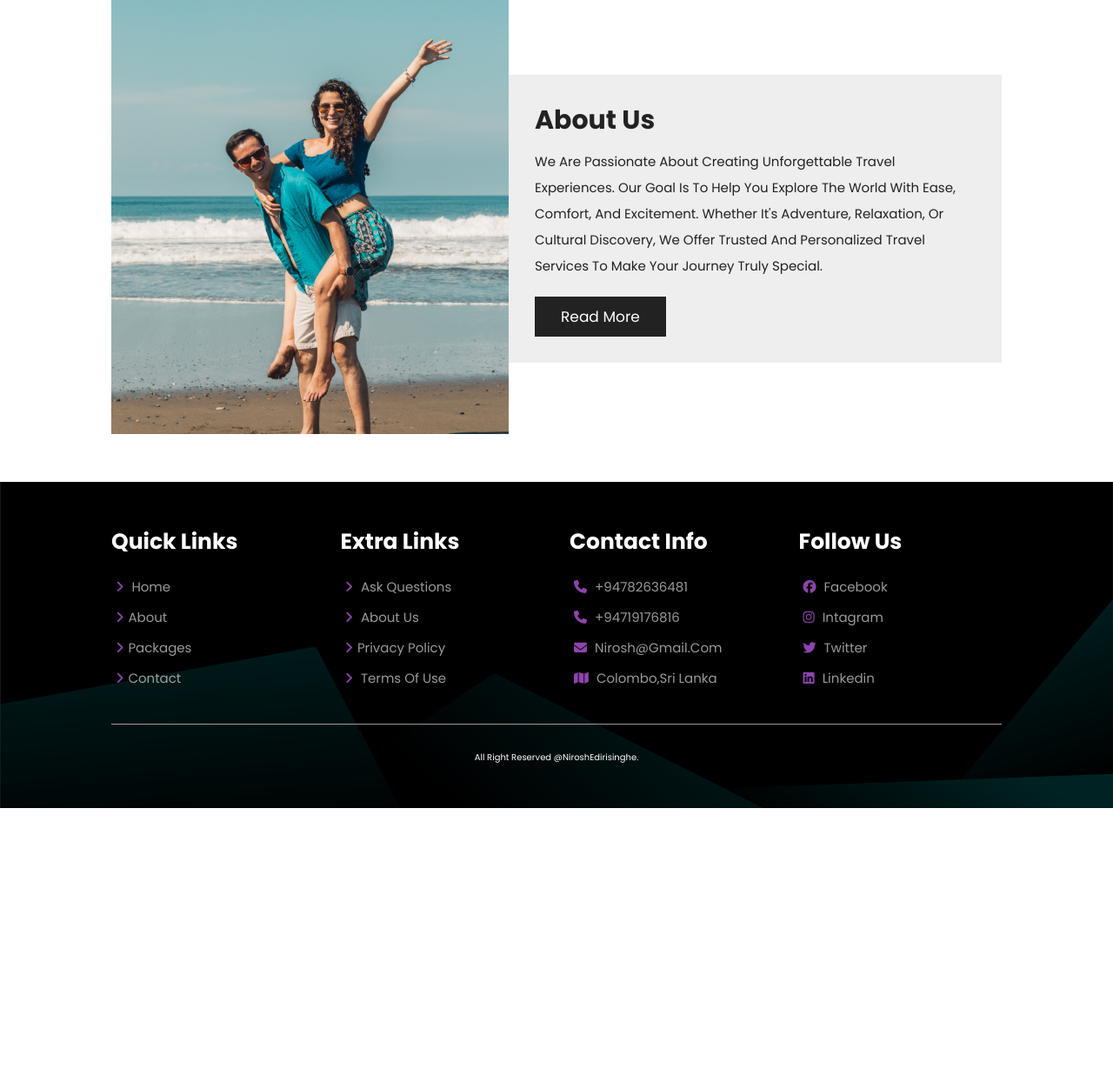
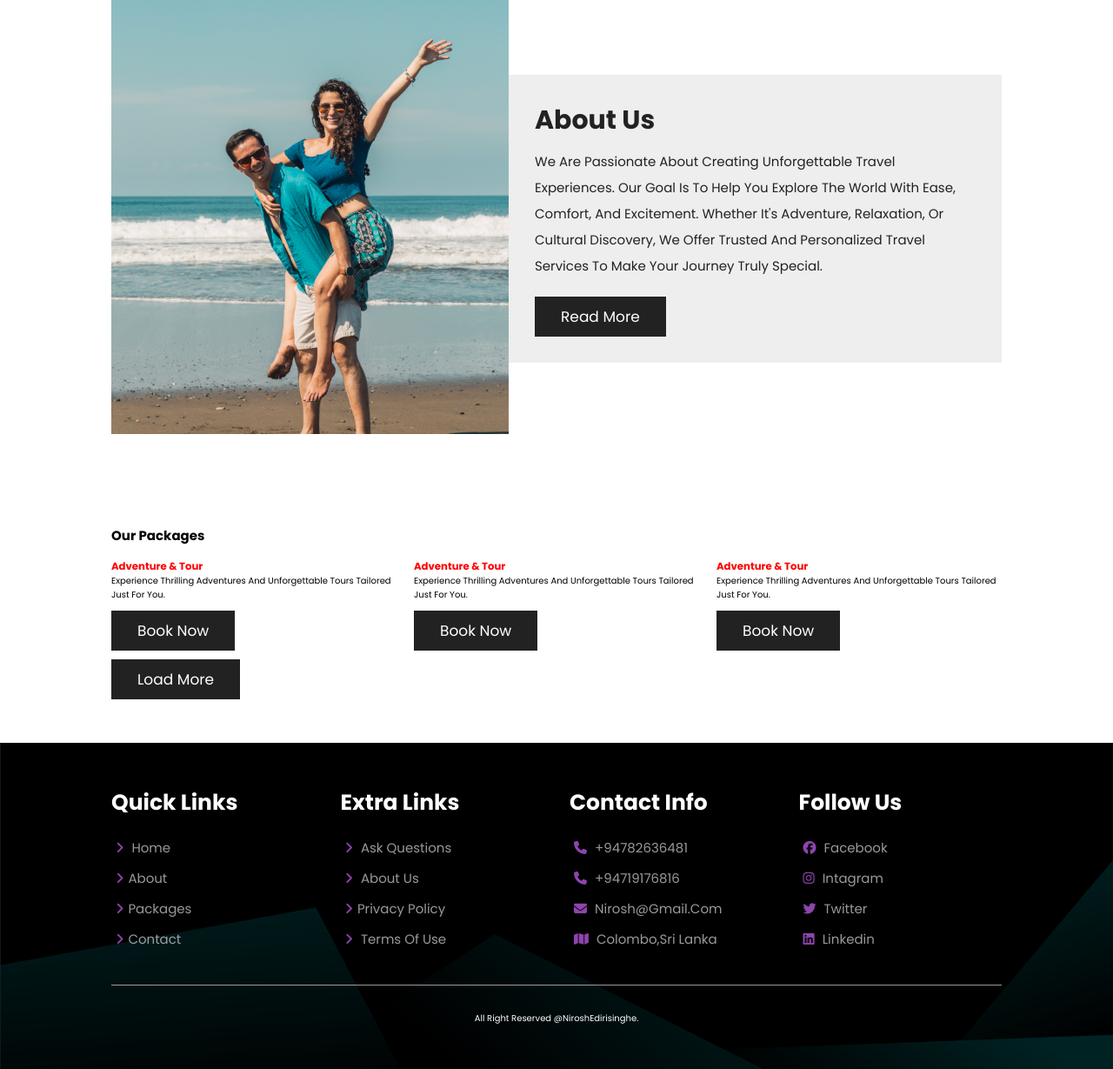
Before and after one commit to Nirosh-Edirisinghe/Tourism_Web, a PHP site: page /home.php in a window 1280 px wide. Shown: the part 1035-2264 px from the top of the page at 87% size. Before the commit the page ends 1964 px from the top, so only its background shows below. Run offline with PHP 8.4, Linux system fonts and the light colour scheme.

Commit message:
add home packege section

```diff
--- a/css/style.css
+++ b/css/style.css
@@ -256,6 +256,16 @@ section{
 }
 
 
+/* home packges */
+.home-package .box-container{
+   display: grid;
+   grid-template-columns: repeat(auto-fit, minmax(30rem, 1fr));
+   gap: 2rem;
+}
+
+.home-package .box-container .content h3{
+   color: red;
+}
 
 
 
--- a/home.php
+++ b/home.php
@@ -110,6 +110,51 @@
 
    </section>
 
+   <section class="home-package">
+      <h1 class="heading">our packages</h1>
+
+      <div class="box-container">
+
+         <div class="box">
+            <div class="image">
+               <img src="" alt="">
+            </div>
+            <div class="content">
+               <h3>adventure & tour</h3>
+               <p>Experience thrilling adventures and unforgettable tours tailored just for you.</p>
+               <a href="book.php" class="btn">book now</a>
+            </div>
+         </div>
+
+         <div class="box">
+            <div class="image">
+               <img src="" alt="">
+            </div>
+            <div class="content">
+               <h3>adventure & tour</h3>
+               <p>Experience thrilling adventures and unforgettable tours tailored just for you.</p>
+               <a href="book.php" class="btn">book now</a>
+            </div>
+         </div>
+
+         <div class="box">
+            <div class="image">
+               <img src="" alt="">
+            </div>
+            <div class="content">
+               <h3>adventure & tour</h3>
+               <p>Experience thrilling adventures and unforgettable tours tailored just for you.</p>
+               <a href="book.php" class="btn">book now</a>
+            </div>
+         </div>
+
+      </div>
+
+      <div class="load-more">
+         <a href="package.php" class="btn">load more</a>
+      </div>
+   </section>
+
 
 
 
```
